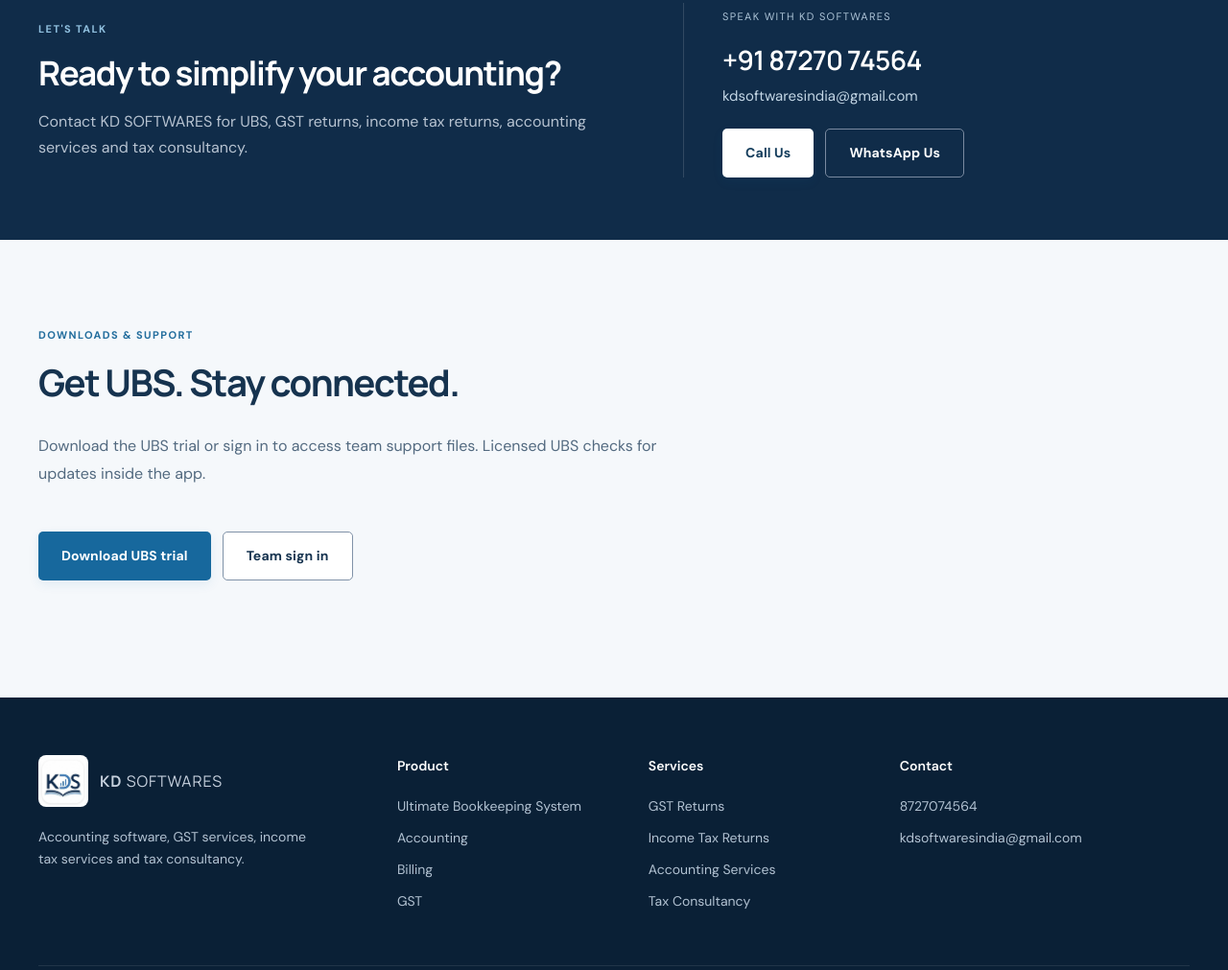
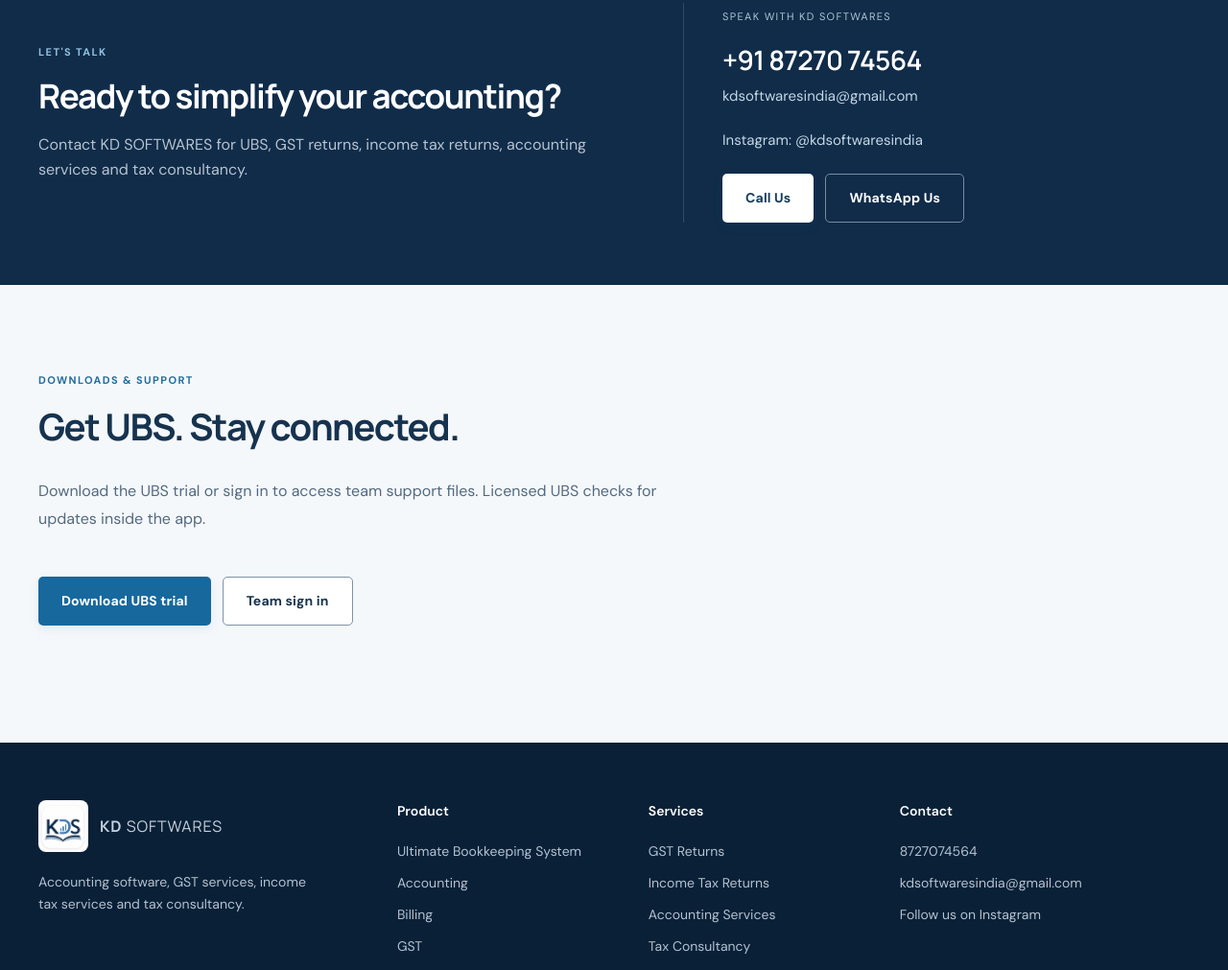
Before and after one commit to kdsoftwaresindia/kdsoftwares, a plain HTML site: page index.html in a window 1280 px wide. Shown: the part 5048-6059 px from the top of the page at 96% size. Drawn offline with Linux system fonts and the light colour scheme.

Commit message:
Add KD SOFTWARES Instagram links to contact section and footer

```diff
--- a/index.html
+++ b/index.html
@@ -170,7 +170,7 @@
           <h2>Ready to simplify your accounting?</h2>
           <p>Contact KD SOFTWARES for UBS, GST returns, income tax returns, accounting services and tax consultancy.</p>
         </div>
-        <div class="contact-panel"><span class="contact-label">SPEAK WITH KD SOFTWARES</span><a class="contact-phone" href="tel:+918727074564">+91 87270 74564</a><a class="contact-email" href="mailto:kdsoftwaresindia@gmail.com">kdsoftwaresindia@gmail.com</a><div class="contact-actions">
+        <div class="contact-panel"><span class="contact-label">SPEAK WITH KD SOFTWARES</span><a class="contact-phone" href="tel:+918727074564">+91 87270 74564</a><a class="contact-email" href="mailto:kdsoftwaresindia@gmail.com">kdsoftwaresindia@gmail.com</a><a class="contact-email" href="https://www.instagram.com/kdsoftwaresindia/" target="_blank" rel="noopener noreferrer">Instagram: @kdsoftwaresindia</a><div class="contact-actions">
           <a class="btn btn-primary" href="tel:+918727074564">Call Us</a>
           <a class="btn btn-whatsapp" href="https://wa.me/918727074564?text=Hello%20KD%20SOFTWARES%2C%20I%20would%20like%20to%20know%20more%20about%20your%20services." target="_blank" rel="noopener">WhatsApp Us</a>
         </div></div>
@@ -189,7 +189,7 @@
       </div>
       <div><h4>Product</h4><a href="#software">Ultimate Bookkeeping System</a><a href="#software">Accounting</a><a href="#software">Billing</a><a href="#software">GST</a></div>
       <div><h4>Services</h4><a href="#services">GST Returns</a><a href="#services">Income Tax Returns</a><a href="#services">Accounting Services</a><a href="#services">Tax Consultancy</a></div>
-      <div><h4>Contact</h4><a href="tel:+918727074564">8727074564</a><a class="email-link" href="mailto:kdsoftwaresindia@gmail.com">kdsoftwaresindia@gmail.com</a></div>
+      <div><h4>Contact</h4><a href="tel:+918727074564">8727074564</a><a class="email-link" href="mailto:kdsoftwaresindia@gmail.com">kdsoftwaresindia@gmail.com</a><a href="https://www.instagram.com/kdsoftwaresindia/" target="_blank" rel="noopener noreferrer">Follow us on Instagram</a></div>
     </div>
     <div class="container copyright"><span>© 2026 KD SOFTWARES. All rights reserved.</span><a href="https://kd-server-728cca73.kdsoftwares-728cca73.workers.dev/admin">Administration</a><a href="#top">Back to top</a></div>
   </footer>
```
